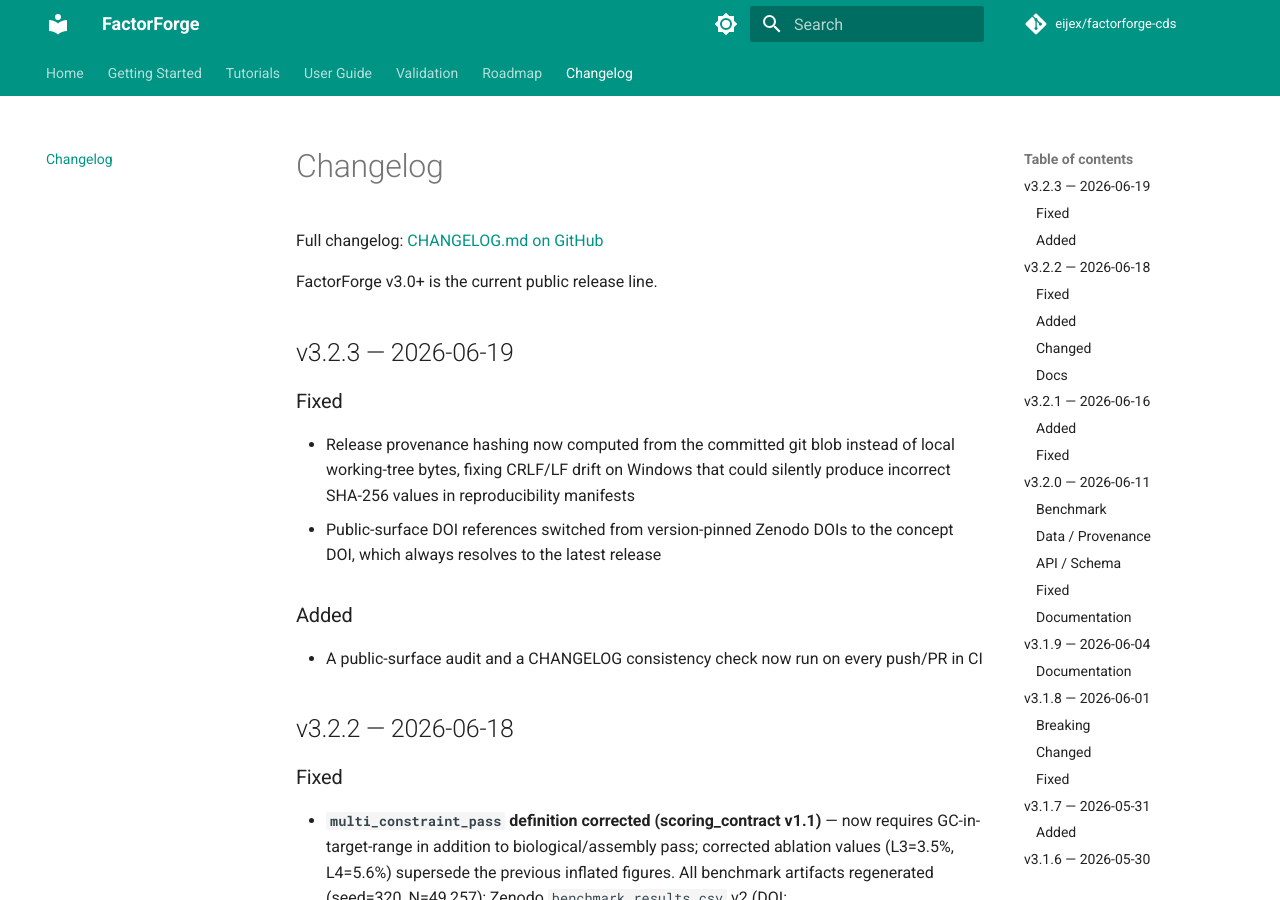
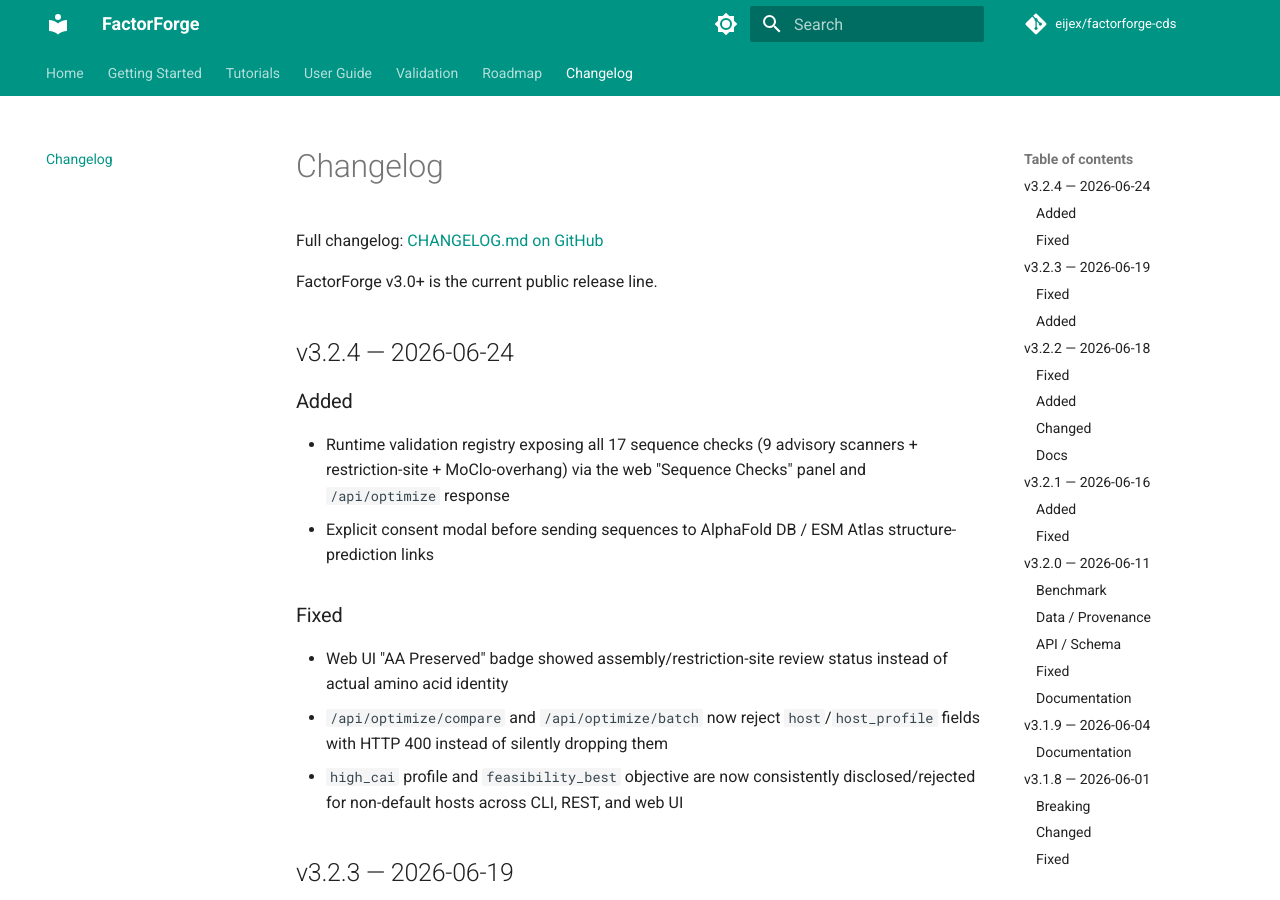
Before and after one commit to eijex/factorforge-cds, an MkDocs documentation site: the page built from docs/changelog.md, in a window 1280 px wide and 900 px high. Built offline with MkDocs 1.6.1 and Material for MkDocs 9.7.7, drawn with Linux system fonts in a browser that asks for light colours; comment, search, counter and statistics services are not loaded.

Commit message:
docs: add v3.2.4 summary entry to docs/changelog.md

```diff
--- a/docs/changelog.md
+++ b/docs/changelog.md
@@ -3,6 +3,17 @@
 Full changelog: [CHANGELOG.md on GitHub](https://github.com/eijex/factorforge-cds/blob/main/CHANGELOG.md)
 
 FactorForge v3.0+ is the current public release line.
+
+## v3.2.4 — 2026-06-24
+
+### Added
+- Runtime validation registry exposing all 17 sequence checks (9 advisory scanners + restriction-site + MoClo-overhang) via the web "Sequence Checks" panel and `/api/optimize` response
+- Explicit consent modal before sending sequences to AlphaFold DB / ESM Atlas structure-prediction links
+
+### Fixed
+- Web UI "AA Preserved" badge showed assembly/restriction-site review status instead of actual amino acid identity
+- `/api/optimize/compare` and `/api/optimize/batch` now reject `host`/`host_profile` fields with HTTP 400 instead of silently dropping them
+- `high_cai` profile and `feasibility_best` objective are now consistently disclosed/rejected for non-default hosts across CLI, REST, and web UI
 
 ## v3.2.3 — 2026-06-19
 
```
